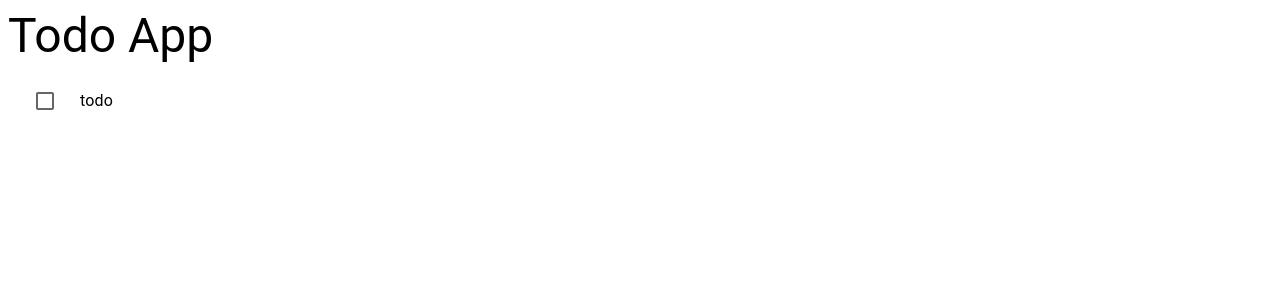
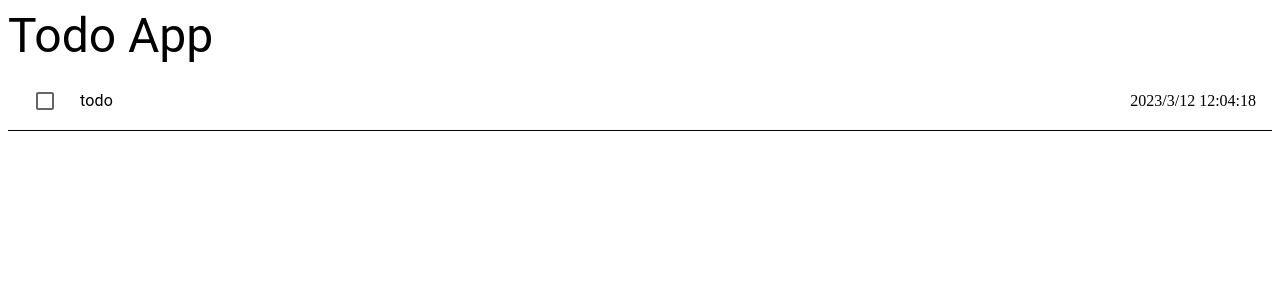
Before and after one commit to H1rono/todo-app-frontend, a React (Vite) app: page / in a window 1280 px wide. Shown: the top 300 px of the page. Built offline with nearby package versions, Linux system fonts and the light colour scheme.

Commit message:
:sparkles: Draw underline in todolist item and due datetime

```diff
--- a/src/components/TodoItem.tsx
+++ b/src/components/TodoItem.tsx
@@ -1,4 +1,6 @@
-import { ListItem as MListItem, ListItemIcon, ListItemText, Checkbox } from "@mui/material";
+/** @jsxImportSource @emotion/react */
+import { css } from "@emotion/react";
+import { ListItem, ListItemIcon, ListItemText, Checkbox } from "@mui/material";
 import { Todo } from "../model/Todo";
 import ChangeTodos, { EditTodo } from "../model/ChangeTodos";
 
@@ -8,7 +10,11 @@ export type TodoItemProps = {
 };
 
 const TodoItem = ({ model, onChange }: TodoItemProps) => (
-    <MListItem>
+    <ListItem
+        css={css({
+            borderBottom: "1px solid black",
+        })}
+    >
         <ListItemIcon>
             <Checkbox
                 checked={model.done}
@@ -25,7 +31,12 @@ const TodoItem = ({ model, onChange }: TodoItemProps) => (
             />
         </ListItemIcon>
         <ListItemText primary={model.title} />
-    </MListItem>
+        <ListItemText
+            primary={model.dueTo.toLocaleString("ja-JP")}
+            css={css({ display: "flex", justifyContent: "flex-end" })}
+            disableTypography
+        />
+    </ListItem>
 );
 
 export default TodoItem;
```
